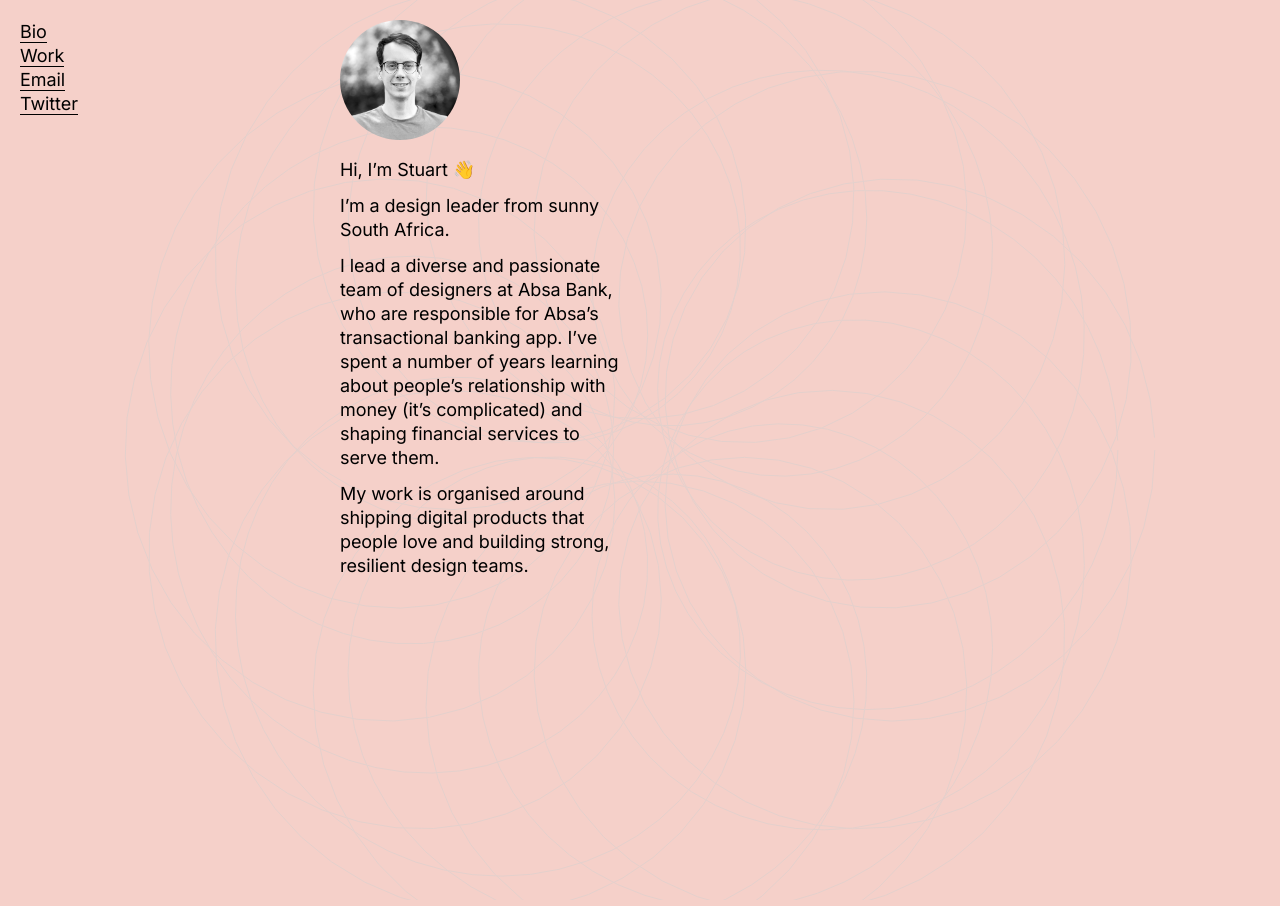
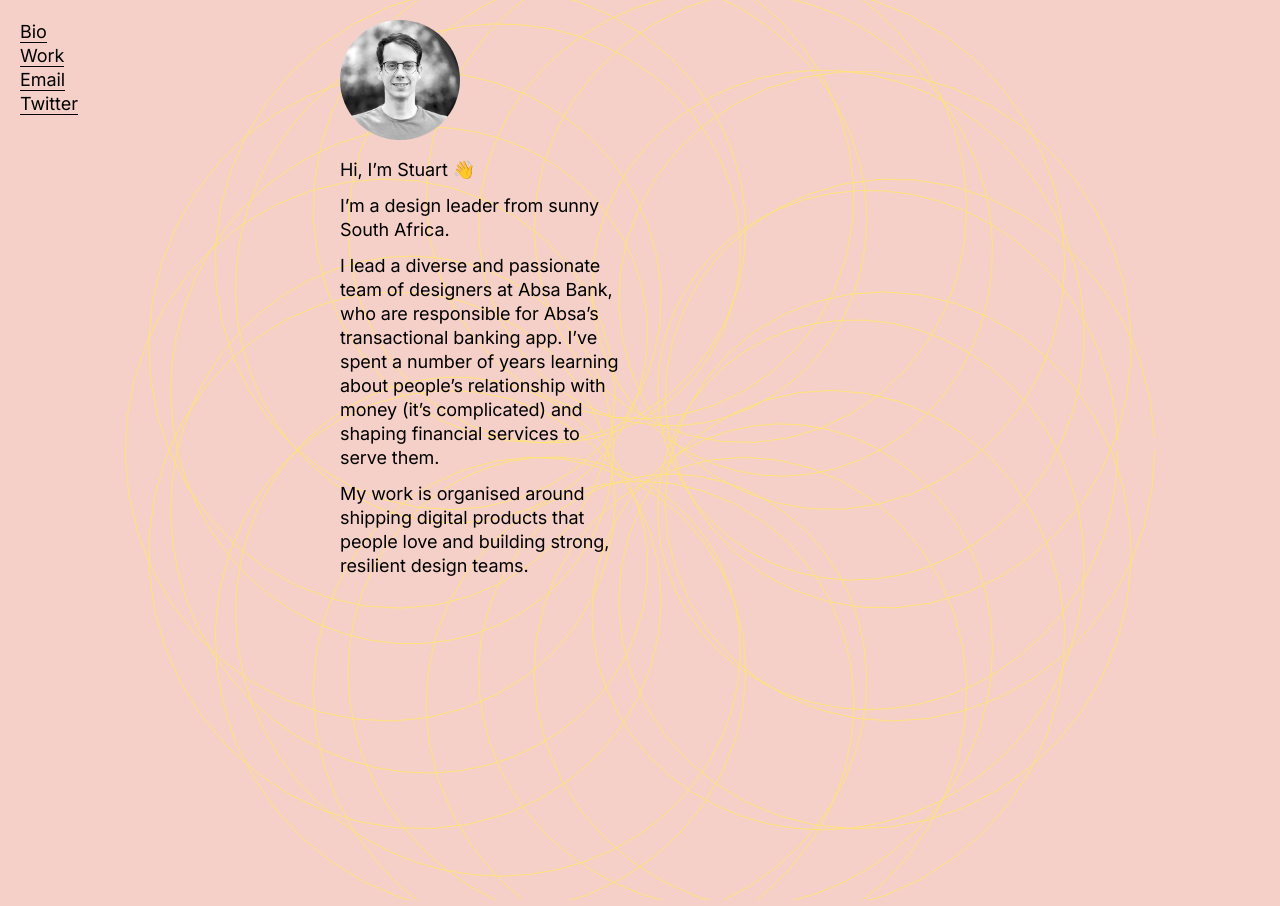
Before and after one commit to stuartwiener/stuartwiener.github.io, a Jekyll site: the page built from index.html, in a window 1280 px wide. Built offline with Jekyll 4.4.1, drawn with Linux system fonts in a browser that asks for light colours.

Commit message:
colours and details

```diff
--- a/_sass/_layout.scss
+++ b/_sass/_layout.scss
@@ -36,7 +36,7 @@ html {
   }
 
   .site-background {
-    position: absolute;
+    position: fixed;
     top:0;
     left: 0;
     z-index: -1;
--- a/js/spirograph.js
+++ b/js/spirograph.js
@@ -13,7 +13,7 @@ function drawSpirograph(context, cx, cy, radius1, radius2, ratio) {
     }
 
     // Apply stroke
-    context.strokeStyle = "#E4D0CC";
+    context.strokeStyle = "#FFE279";
     context.lineWidth = 1;
     context.stroke();
 }
```
